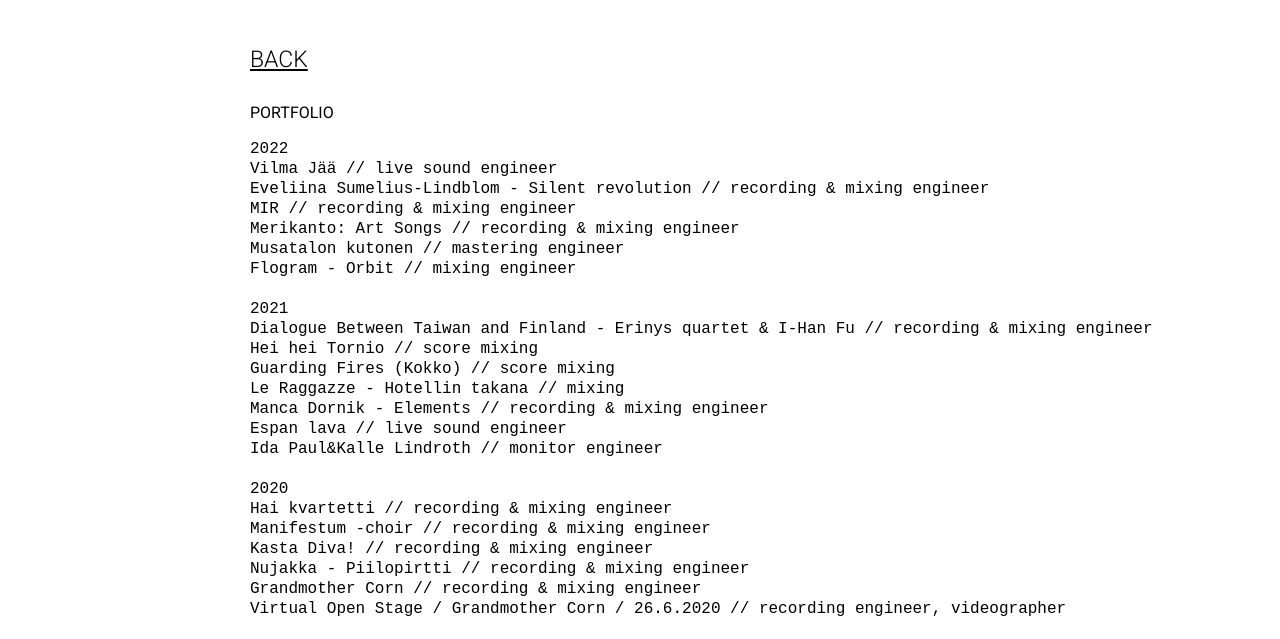
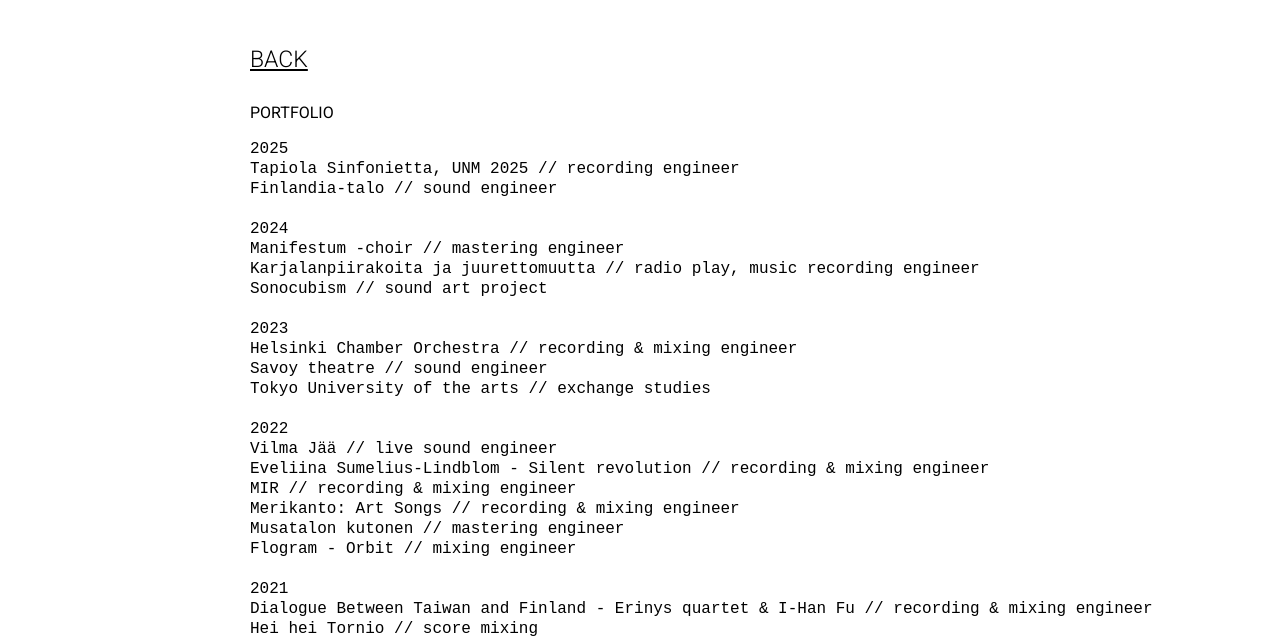
Before and after one commit to berryfield/berryfield.github.io, a plain HTML site: page portfolio.html in a window 1280 px wide. Shown: the part 153-792 px from the top of the page. Drawn offline with Linux system fonts and the light colour scheme; a web font is replaced by a local one.

Commit message:
Portfolio update

```diff
--- a/portfolio.html
+++ b/portfolio.html
@@ -24,6 +24,20 @@
 
            	    <div id="portfolio"><h3>PORTFOLIO</h4>
 	    <pre>
+2025
+Tapiola Sinfonietta, UNM 2025 // recording engineer
+Finlandia-talo // sound engineer
+
+2024
+Manifestum -choir // mastering engineer
+Karjalanpiirakoita ja juurettomuutta // radio play, music recording engineer
+Sonocubism // sound art project
+
+2023
+Helsinki Chamber Orchestra // recording & mixing engineer
+Savoy theatre // sound engineer
+Tokyo University of the arts // exchange studies
+
 2022
 Vilma Jää // live sound engineer
 Eveliina Sumelius-Lindblom - Silent revolution // recording & mixing engineer
```
Also changed, not shown: 2 other files.
